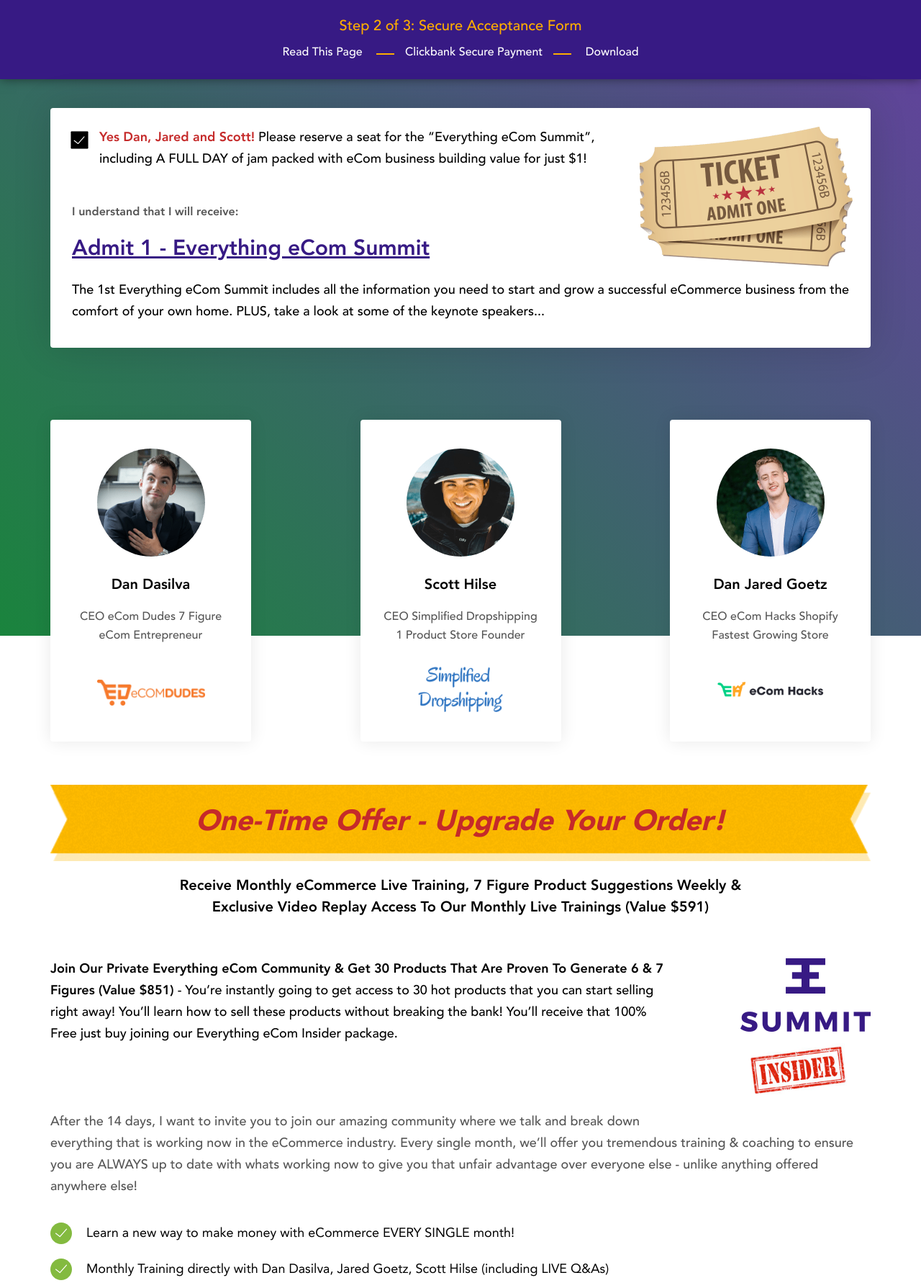
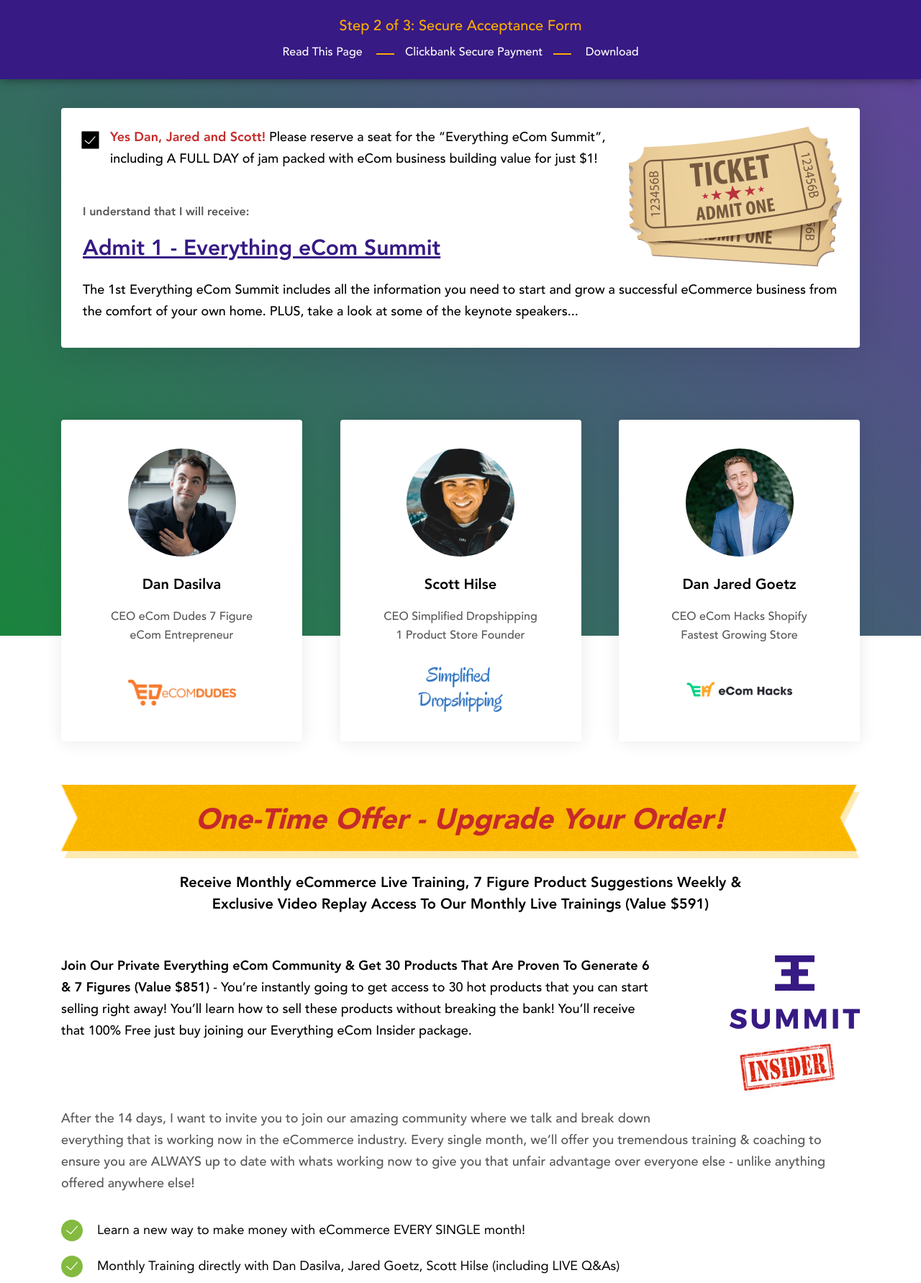
Before and after one commit to LypkaB/Ecom-summit, a PHP site: page /page-first.html in a window 1280 px wide; the page is wider, and only the part inside the window is pictured. Shown: the part 159-1941 px from the top of that part at 72% size. Run offline with PHP 8.4, Linux system fonts and the light colour scheme; some web fonts are replaced.

Commit message:
Fixed issues with «Team» & «Security» section for page-first

```diff
--- a/css/media.css
+++ b/css/media.css
@@ -13,6 +13,12 @@
 @media (max-width: 1190px) {
     .product__block-img {
         display: none;
+    }
+}
+
+@media (max-width: 1075px) {
+    .page-first-team .team__block-item {
+        padding: 0 2%;
     }
 }
 
@@ -111,7 +117,8 @@
     }
 
     .security div {
-        width: 70%;
+        width: 500px;
+        max-width: 100%;
         margin: 0 auto;
     }
 
--- a/css/style.css
+++ b/css/style.css
@@ -79,6 +79,7 @@ img {
 .container {
     max-width: 920px;
     margin: 0 auto;
+    padding: 0 15px;
 }
 
 .container__section {
@@ -1429,7 +1430,7 @@ footer {
 
 .offer__title span {
     display: block;
-    padding: 35px 0;
+    padding: 33px 0;
     font-size: 40px;
     font-weight: 900;
     line-height: 36px;
@@ -1757,6 +1758,13 @@ footer {
    ------------------------------------------------- */
 .page-second-video {
     margin-top: -30%;
+}
+
+/* -------------------------------------------------
+    Page-second: Team
+   ------------------------------------------------- */
+.page-first-team .team__block-item {
+    padding: 0 55px;
 }
 
 /* -------------------------------------------------
```
